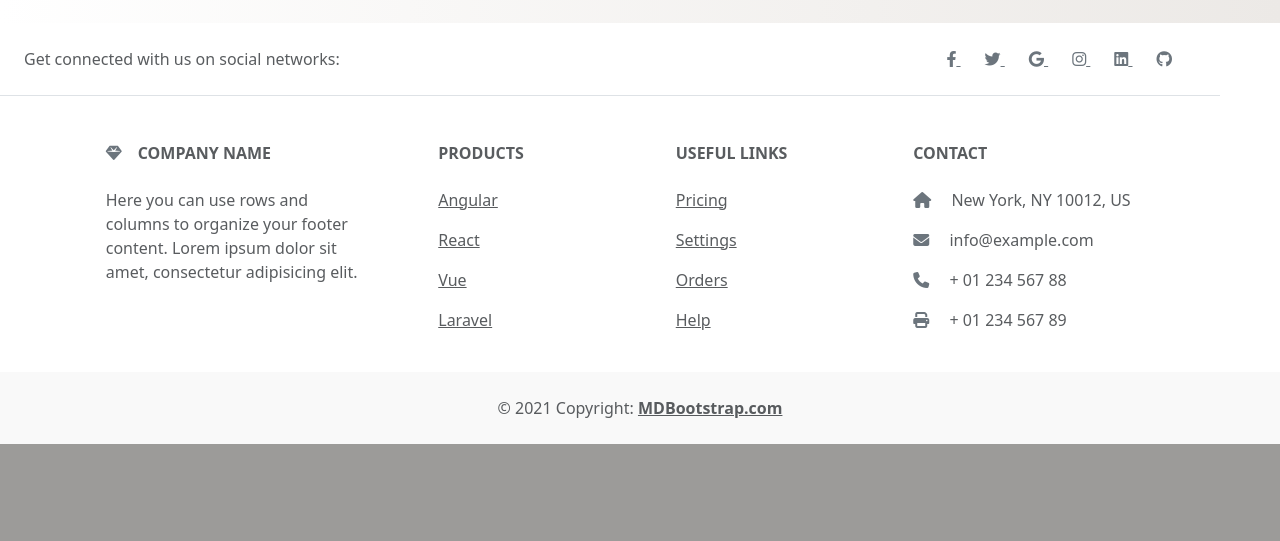
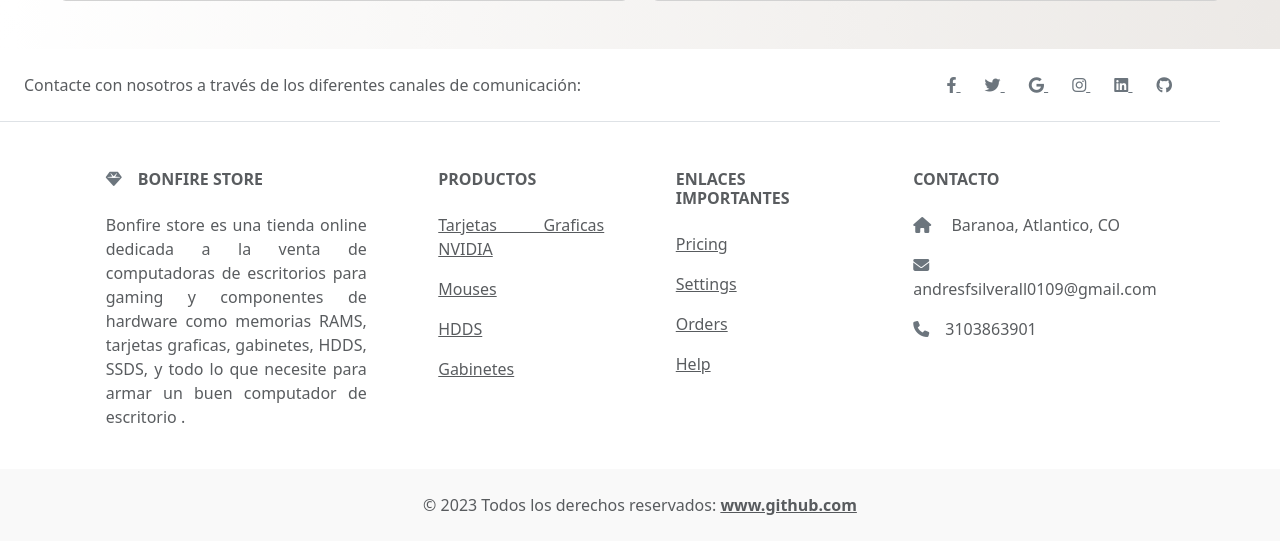
Before and after one commit to AndresSilverall/tienda-virtual-pcs-gamers, a Django app: page / in a window 1280 px wide; the page is wider, and only the part inside the window is pictured. Shown: the part 2936-3477 px from the top of that part. Before the commit the page ends 3380 px from the top of that part, so only its background shows below. Run offline with Django 4.2, Linux system fonts and the light colour scheme; some libraries are stand-ins or nearby versions.

Commit message:
se diseño el footer

```diff
--- a/tienda/static/css/home.css
+++ b/tienda/static/css/home.css
@@ -12,3 +12,8 @@ body {
 .carousel-inner {
     padding-top: 25px;
 }
+
+
+.main-footer p {
+    text-align: justify;
+}
--- a/tienda/templates/base.html
+++ b/tienda/templates/base.html
@@ -13,7 +13,7 @@
 </head>
 <nav class="navbar navbar-expand-lg bg-body-tertiary bg-light">
   <div class="container-fluid">
-    <a class="navbar-brand" href="#">Navbar</a>
+    <a class="navbar-brand" href="#"><img src="{% static 'images/logo.png' %}" alt="logo" width="65" height="60"> Bonfire store</a>
     <button class="navbar-toggler" type="button" data-bs-toggle="collapse" data-bs-target="#navbarSupportedContent" aria-controls="navbarSupportedContent" aria-expanded="false" aria-label="Toggle navigation">
       <span class="navbar-toggler-icon"></span>
     </button>
@@ -60,7 +60,7 @@
       </ul>
 
       <form class="d-flex" role="search">
-        <input class="form-control me-2" type="search" placeholder="Buscar producto" aria-label="Search">
+        <input class="form-control me-2" type="search" placeholder="Buscar" aria-label="Search">
         <button class="btn btn-outline-success" type="submit">Buscar</button>
       </form>
     </div>
--- a/tienda/templates/home.html
+++ b/tienda/templates/home.html
@@ -109,17 +109,12 @@
 </div>
 <br>
 <br>
-<!-- Footer -->
+
 <footer class="text-center text-lg-start bg-white text-muted">
-    <!-- Section: Social media -->
     <section class="d-flex justify-content-center justify-content-lg-between p-4 border-bottom">
-      <!-- Left -->
       <div class="me-5 d-none d-lg-block">
-        <span>Get connected with us on social networks:</span>
+        <span>Contacte con nosotros a través de los diferentes canales de comunicación:</span>
       </div>
-      <!-- Left -->
-
-      <!-- Right -->
       <div>
         <a href="" class="me-4 link-secondary">
           <i class="fab fa-facebook-f"></i>
@@ -140,54 +135,39 @@
           <i class="fab fa-github"></i>
         </a>
       </div>
-      <!-- Right -->
     </section>
-    <!-- Section: Social media -->
-
-    <!-- Section: Links  -->
-    <section class="">
+    <section class="main-footer">
       <div class="container text-center text-md-start mt-5">
-        <!-- Grid row -->
         <div class="row mt-3">
-          <!-- Grid column -->
           <div class="col-md-3 col-lg-4 col-xl-3 mx-auto mb-4">
-            <!-- Content -->
             <h6 class="text-uppercase fw-bold mb-4">
-              <i class="fas fa-gem me-3 text-secondary"></i>Company name
+              <i class="fas fa-gem me-3 text-secondary"></i>Bonfire Store
+            </h6>
+            <p class="footer-text">
+              Bonfire store es una tienda online dedicada a la venta de computadoras de escritorios para gaming y componentes de hardware como memorias RAMS, tarjetas graficas, gabinetes, HDDS, SSDS,
+              y todo lo que necesite para armar un buen computador de escritorio .
+            </p>
+          </div>
+          <div class="col-md-2 col-lg-2 col-xl-2 mx-auto mb-4">
+            <h6 class="text-uppercase fw-bold mb-4">
+              Productos
             </h6>
             <p>
-              Here you can use rows and columns to organize your footer content. Lorem ipsum
-              dolor sit amet, consectetur adipisicing elit.
+              <a href="#!" class="text-reset">Tarjetas Graficas NVIDIA</a>
+            </p>
+            <p>
+              <a href="#!" class="text-reset">Mouses</a>
+            </p>
+            <p>
+              <a href="#!" class="text-reset">HDDS</a>
+            </p>
+            <p>
+              <a href="#!" class="text-reset">Gabinetes</a>
             </p>
           </div>
-          <!-- Grid column -->
-
-          <!-- Grid column -->
-          <div class="col-md-2 col-lg-2 col-xl-2 mx-auto mb-4">
-            <!-- Links -->
+          <div class="col-md-3 col-lg-2 col-xl-2 mx-auto mb-4">
             <h6 class="text-uppercase fw-bold mb-4">
-              Products
-            </h6>
-            <p>
-              <a href="#!" class="text-reset">Angular</a>
-            </p>
-            <p>
-              <a href="#!" class="text-reset">React</a>
-            </p>
-            <p>
-              <a href="#!" class="text-reset">Vue</a>
-            </p>
-            <p>
-              <a href="#!" class="text-reset">Laravel</a>
-            </p>
-          </div>
-          <!-- Grid column -->
-
-          <!-- Grid column -->
-          <div class="col-md-3 col-lg-2 col-xl-2 mx-auto mb-4">
-            <!-- Links -->
-            <h6 class="text-uppercase fw-bold mb-4">
-              Useful links
+              Enlaces importantes
             </h6>
             <p>
               <a href="#!" class="text-reset">Pricing</a>
@@ -202,33 +182,21 @@
               <a href="#!" class="text-reset">Help</a>
             </p>
           </div>
-          <!-- Grid column -->
-
-          <!-- Grid column -->
           <div class="col-md-4 col-lg-3 col-xl-3 mx-auto mb-md-0 mb-4">
-            <!-- Links -->
-            <h6 class="text-uppercase fw-bold mb-4">Contact</h6>
-            <p><i class="fas fa-home me-3 text-secondary"></i> New York, NY 10012, US</p>
+            <h6 class="text-uppercase fw-bold mb-4">Contacto</h6>
+            <p><i class="fas fa-home me-3 text-secondary"></i> Baranoa, Atlantico, CO</p>
             <p>
               <i class="fas fa-envelope me-3 text-secondary"></i>
-              info@example.com
+              andresfsilverall0109@gmail.com
             </p>
-            <p><i class="fas fa-phone me-3 text-secondary"></i> + 01 234 567 88</p>
-            <p><i class="fas fa-print me-3 text-secondary"></i> + 01 234 567 89</p>
+            <p><i class="fas fa-phone me-3 text-secondary"></i>3103863901</p>
           </div>
-          <!-- Grid column -->
         </div>
-        <!-- Grid row -->
       </div>
     </section>
-    <!-- Section: Links  -->
-
-    <!-- Copyright -->
     <div class="text-center p-4" style="background-color: rgba(0, 0, 0, 0.025);">
-      © 2021 Copyright:
-      <a class="text-reset fw-bold" href="https://mdbootstrap.com/">MDBootstrap.com</a>
+      © 2023 Todos los derechos reservados:
+      <a class="text-reset fw-bold" href="https://github.com/AndresSilverall" target="_blank">www.github.com</a>
     </div>
-    <!-- Copyright -->
   </footer>
-  <!-- Footer -->
 {% endblock %}
```
Also changed, not shown: tienda/static/images/logo.png (added).
